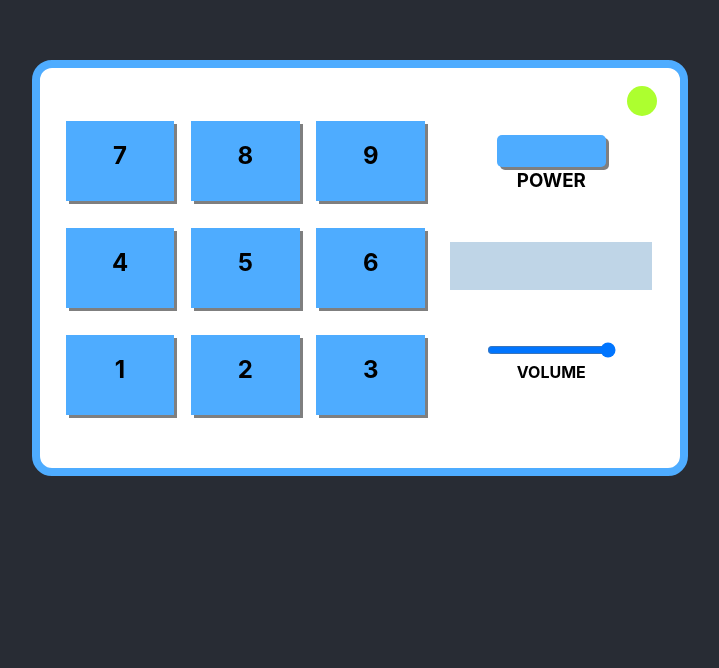
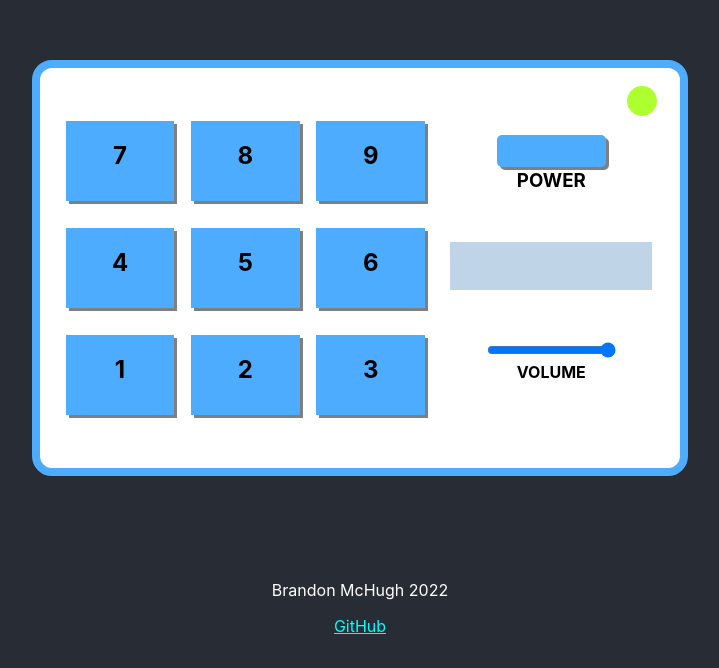
Before and after one commit to brandmch/Drum-Machine, a React (Create React App) app: page / in a window 1280 px wide. Shown: the part 132-800 px from the top of the page, without its empty margins (280-999 px from the left). Built offline with nearby package versions, Linux system fonts and the light colour scheme.

Commit message:
footer added

```diff
--- a/src/App.css
+++ b/src/App.css
@@ -2,6 +2,7 @@
   text-align: center;
   background-color: #282c34;
   display: flex;
+  flex-direction: column;
   justify-content: center;
   align-items: center;
   height: 100vh;
@@ -116,6 +117,17 @@
   margin-top: 0;
 }
 
+footer {
+  color: #ffffff;
+  position: absolute;
+  bottom: 0;
+  margin-bottom: 2vh;
+}
+
+a {
+  color: aqua;
+}
+
 @media screen and (max-width: 700px) {
   .controller {
     flex-direction: column;
--- a/src/App.js
+++ b/src/App.js
@@ -167,6 +167,12 @@ function App() {
           </div>
         </div>
       </div>
+      <footer>
+        <p>Brandon McHugh 2022</p>
+        <p>
+          <a href="https://github.com/brandmch/Drum-Machine">GitHub</a>
+        </p>
+      </footer>
     </div>
   );
 }
```
